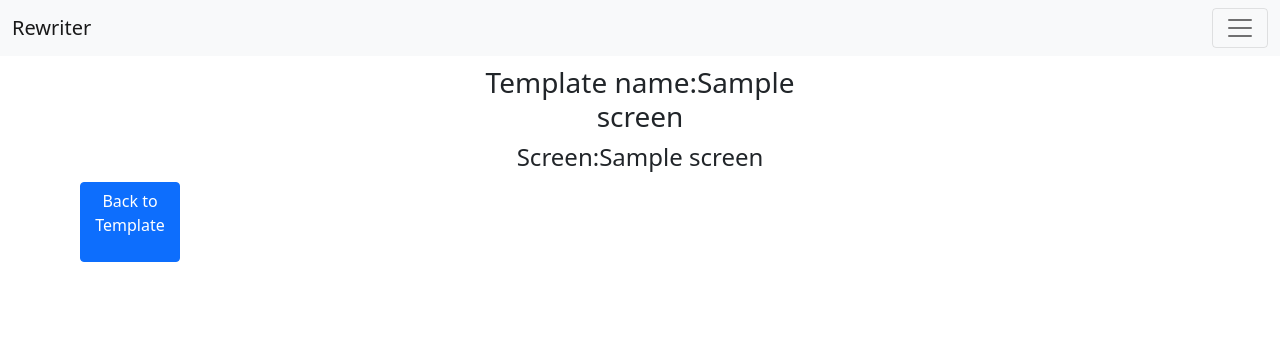
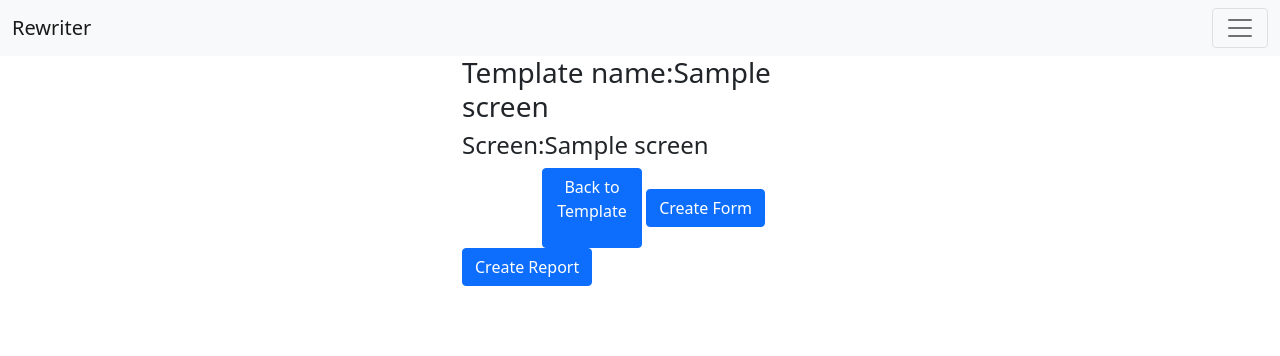
Before and after one commit to progalaxyelabs/rewriter, a CodeIgniter 4 app: the page made by app/Views/home_screen.php in a window 1280 px wide. Shown: the top 356 px of the page. Run offline with PHP 8.4 and a stand-in for CodeIgniter, Linux system fonts and the light colour scheme; the template is opened without the code that fills it: most values are stand-ins (such as "Sample title", 1, 10 or a date in 2020); some libraries are stand-ins or nearby versions.

Commit message:
home_screen view file layout modified - removed multiple ci4 view template extensions

```diff
--- a/app/Views/home_screen.php
+++ b/app/Views/home_screen.php
@@ -1,10 +1,42 @@
-<?= $this->extend('home_index') ?>
+<?= $this->extend('templates') ?>
 
 <?= $this->section('content') ?>
 
-<h3 id="template-screen">Template name:<?= $screen->template_name ?></h3>
-<h4 id="template-screen">Screen:<?= $screen->screen_name ?></h4>
-<?= $this->renderSection('content') ?>
-<a id="back_to_template" class="btn btn-primary" href="/home/template?template_id=<?= $screen->template_id ?>">Back to Template</a>
+<div class="container">
+    <div class="row">
+        <div class="col-md-4 offset-md-4">
+
+            <h3 id="template-name">Template name:<?= $screen->template_name ?></h3>
+            <h4 id="screen-name">Screen:<?= $screen->screen_name ?></h4>
+
+            <a id="back_to_template" class="btn btn-primary" href="/home/template?template_id=<?= $screen->template_id ?>">Back to Template</a>
+            <a id="create-form-link" class="btn btn-primary" role="button" data-bs-toggle="modal" data-bs-target="#ModalForNewForm">Create Form</a>
+            <a id="create-report-link" class="btn btn-primary">Create Report</a>
+
+        </div>
+    </div>
+</div>
+
+<div class="modal fade" id="ModalForNewForm" tabindex="-1" aria-labelledby="exampleModalLabel" aria-hidden="true">
+    <div class="modal-dialog">
+        <div class="modal-content">
+            <div class="modal-header">
+                <h5 class="modal-title" id="exampleModalLabel">Form Name:</h5>
+                <button type="button" class="btn-close" data-bs-dismiss="modal" aria-label="Close"></button>
+            </div>
+            <form method="post" action="/home/new_form_submit">
+                <div class="modal-body">
+                    <label for="modal">Name:</label>
+                    <input class="form-control" id="formNameInput" type="text" name="form_name">
+                    <input type="hidden" name="screen_id" value="<?= $form->screen_id ?>">
+                </div>
+                <div class="modal-footer">
+                    <button id="submit" type="submit" class="btn btn-primary">Submit</button>
+                    <button type="button" class="btn btn-secondary" data-bs-dismiss="modal">Cancel</button>
+                </div>
+            </form>
+        </div>
+    </div>
+</div>
 
 <?= $this->endSection() ?>
```
